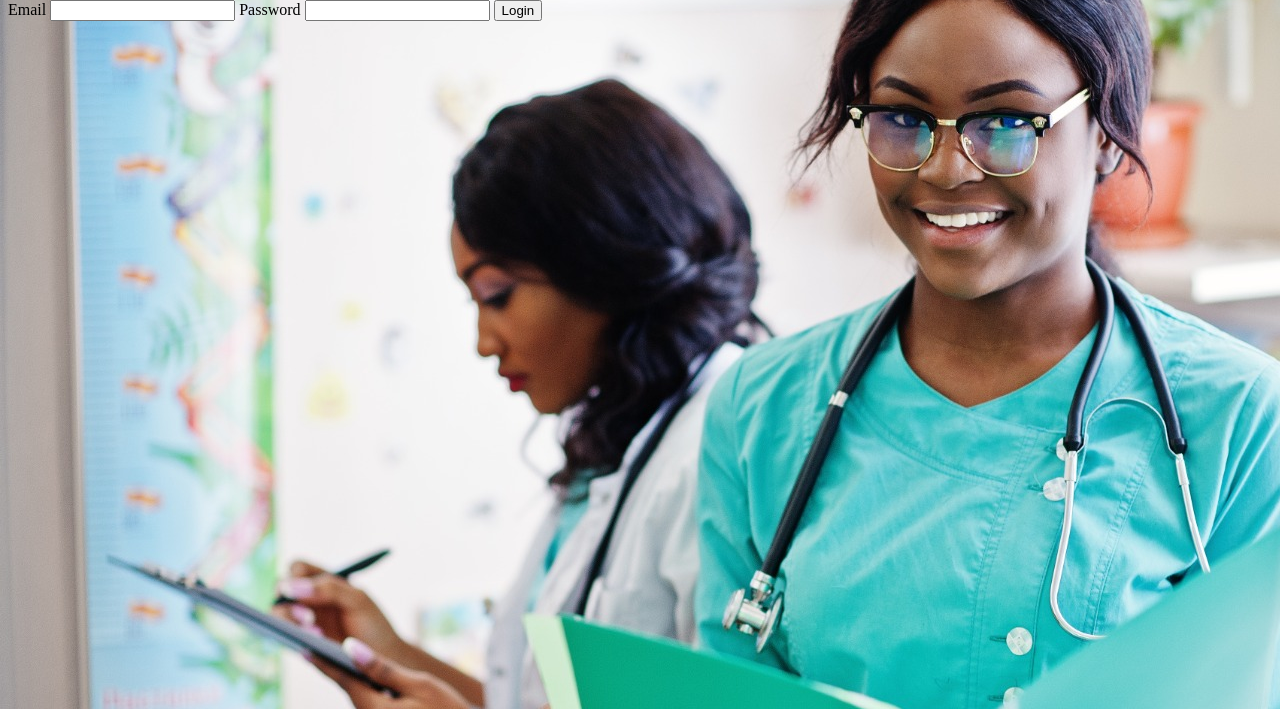
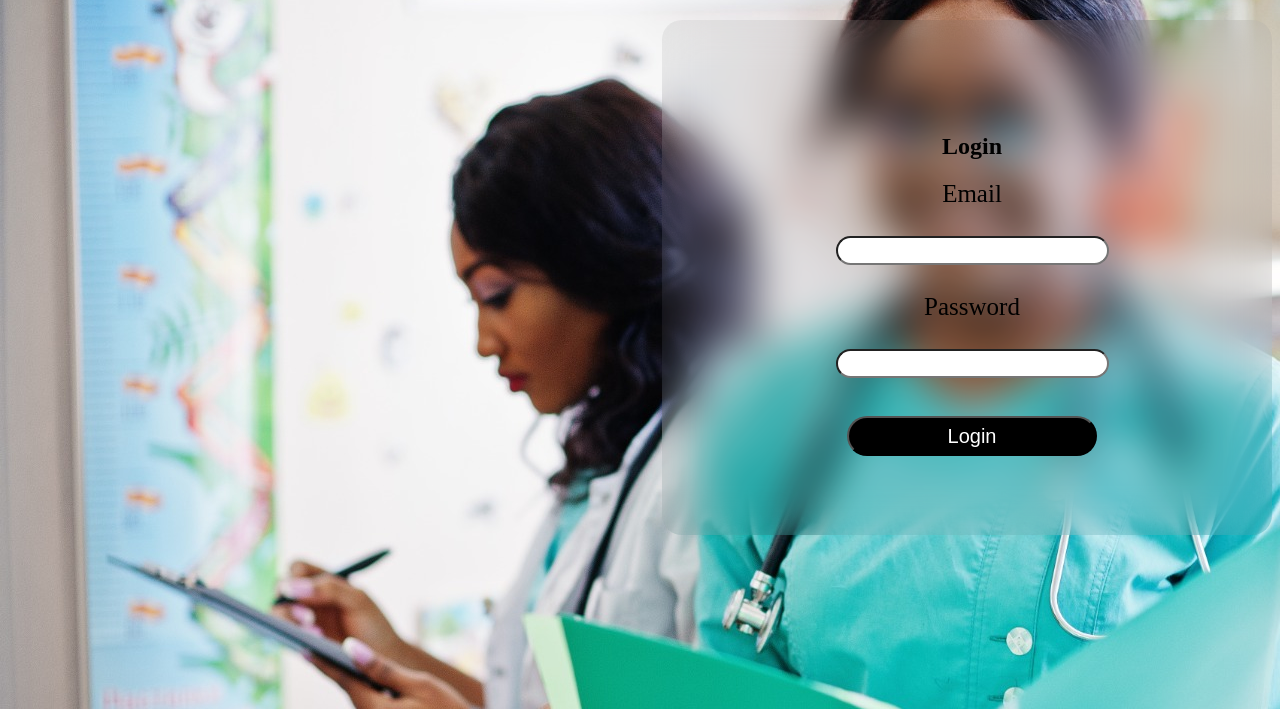
Before and after one commit to AzorAha1/Health-Haven, a Flask app: page /login in a window 1280 px wide. Shown: the part 91-800 px from the top of the page. Run offline with Flask 3, Linux system fonts and the light colour scheme.

Commit message:
update desing

```diff
--- a/backend/auth.py
+++ b/backend/auth.py
@@ -10,6 +10,6 @@ class RegisterPatient(FlaskForm):
     submit = SubmitField(label='Submit')
 
 class LoginPatient(FlaskForm):
-    email = EmailField(label='Email', validators=[DataRequired(), Email()])
-    password = PasswordField(label='Password', validators=[DataRequired()])
-    submit = SubmitField(label='Login')
+    email = EmailField(label='Email', validators=[DataRequired(), Email()], render_kw={'class': 'design-field'})
+    password = PasswordField(label='Password', validators=[DataRequired()], render_kw={'class': 'design-field'})
+    submit = SubmitField(label='Login', render_kw={'class': 'submit-design'})
--- /dev/null
+++ b/frontend/styles/content.css
@@ -0,0 +1,43 @@
+.content-box {
+    background-color: #7070701a;
+    padding-left: 10px;
+    padding-top: 15px;
+    width: 600px;
+    height: 500px;
+    margin-left: auto;
+    align-self: center;
+    border-radius: 20px;
+    backdrop-filter: blur(20px);
+    align-self: center;
+    display: flex;
+    justify-content: center;
+    flex-direction: column;
+    align-items: center;
+}
+
+.design-font {
+    font-size: 25px;
+    color: black;
+    padding-bottom: 10px;
+}
+.design-field {
+    font-size: 20px;
+    margin-bottom: 10px;
+    border-radius: 20px;
+}
+.submit-design {
+    margin-top: 10px;
+    width: 250px;
+    height: 40px;
+    font-size: 20px;
+    border-radius: 20px;
+    background-color: black;
+    color: white;
+
+}
+.title {
+    color: black;
+    justify-content: baseline;
+    text-align: center;
+    margin-bottom: 20px;
+}
--- a/frontend/styles/nav.css
+++ b/frontend/styles/nav.css
@@ -5,6 +5,7 @@
     display: flex;
     padding: 30px;
     border-radius: 10px;
+    margin-bottom: 20px;
 }
 .nav-bio {
     margin-left: 40px;
--- a/frontend/templates/default.html
+++ b/frontend/templates/default.html
@@ -2,6 +2,7 @@
 <html lang="en">
 <head>
     <link rel="stylesheet" href="../styles/nav.css">
+    <link rel="stylesheet" href="../styles/content.css">
     <link href="https://fonts.googleapis.com/css2?family=Roboto:wght@400;700&display=swap" rel="stylesheet">
     <link href="https://fonts.googleapis.com/css2?family=Dancing+Script:wght@400;700&display=swap" rel="stylesheet">
     <meta charset="UTF-8">
--- a/frontend/templates/login.html
+++ b/frontend/templates/login.html
@@ -1,8 +1,13 @@
 {% extends 'default.html' %}
 {% block content%}
-    {{ form.email.label }}
-    {{ form.email }}
-    {{ form.password.label }}
-    {{ form.password }}
-    {{ form.submit }}
+    <div class="content-box">
+        <h2 class="title">Login</h2>
+        <label for="{{ form.email.id }}" class="design-font">{{ form.email.label }}</label><br>
+        {{ form.email }}<br>
+        <label for="{{ form.password.id }}" class="design-font">{{ form.password.label }}</label><br>
+        {{ form.password }}<br>
+
+        {{ form.submit }}
+    </div>
+
 {% endblock %}
```
